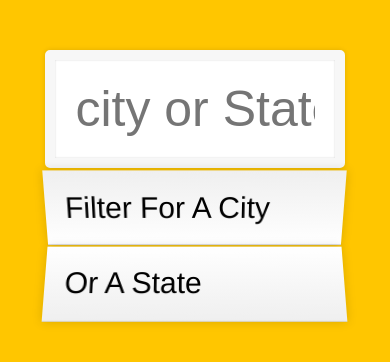
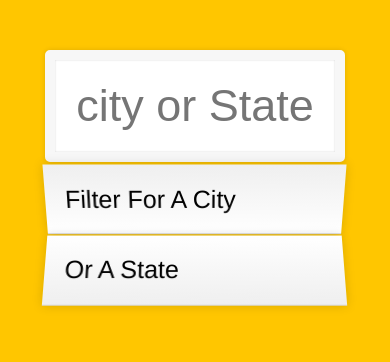
Before and after one commit to bhanudatsinhjhala/searchcity, a plain HTML site: page index.html in a window 390 px wide. Drawn offline with Linux system fonts and the light colour scheme; no server answers.

Commit message:
Update styles.css

```diff
--- a/styles.css
+++ b/styles.css
@@ -75,10 +75,10 @@ span.population {
 
 @media only screen and (max-width:600px){
   .search{
-    font-size: 50px;
+    font-size: 45px;
   }
 
   .suggestions li{
-    font-size: 30px;
+    font-size: 25px;
   }
 }
```
